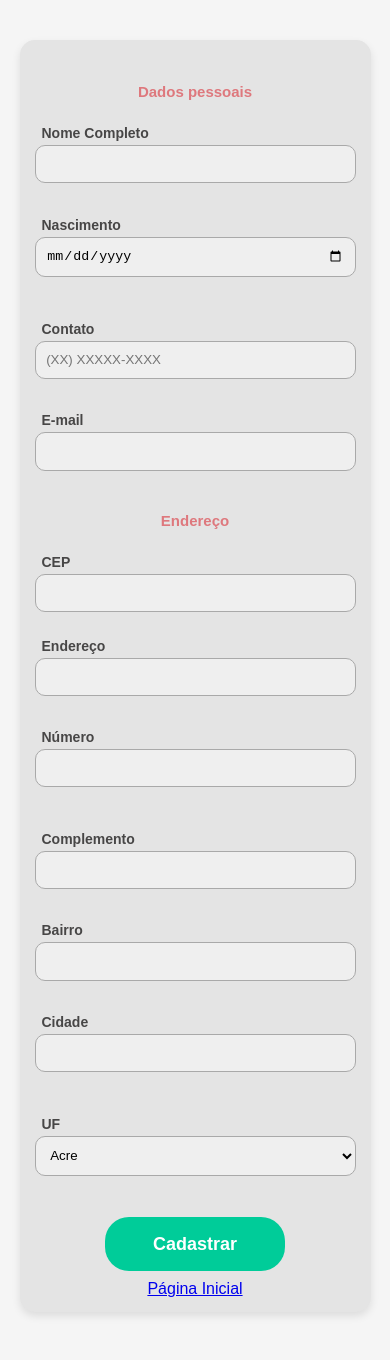
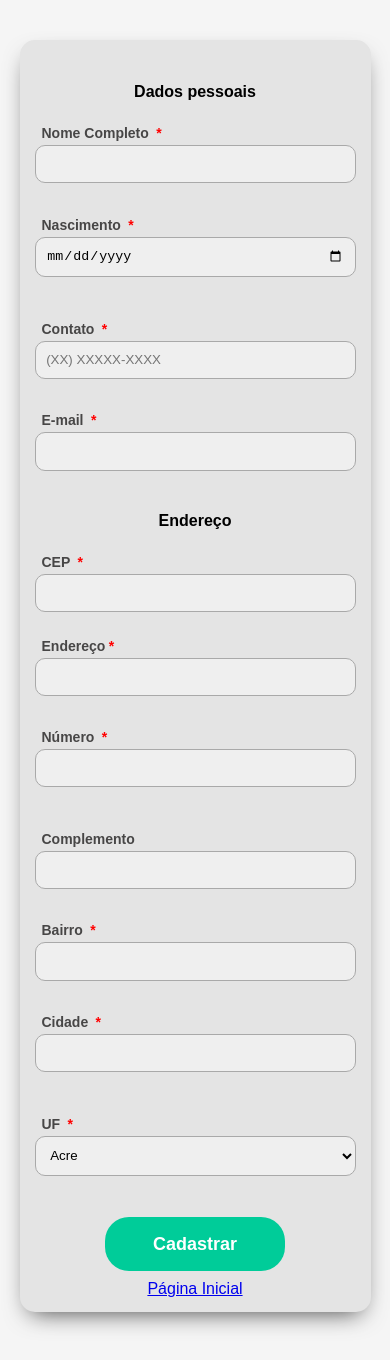
Before and after one commit to Elianehenri/ChicBeauty-02, a plain HTML site: page pages/registerUser.html in a window 390 px wide. Drawn offline with Linux system fonts and the light colour scheme.

Commit message:
revisao do login e register

```diff
--- a/css/registerUser.css
+++ b/css/registerUser.css
@@ -5,7 +5,8 @@
     background-color: var(--cinza-claro); /* Cor de fundo para a seção principal */
     padding: 20px; /* Adiciona espaçamento interno */
     border-radius: 15px; /* Adiciona cantos arredondados */
-    box-shadow: 0 4px 8px rgba(0, 0, 0, 0.1); /* Adiciona sombra */
+    box-shadow: 0 10px 25px -10px rgba(0, 0, 0, 0.75); /* Adiciona sombra */
+
 }
 
 .principal__titulo {
@@ -17,17 +18,15 @@
 
 .principal__subtitulo {
     font-weight: 700;
-    font-size: 17px;
     line-height: 26px;
-    color: var(--primary-color);
+    color: var(--preto);
     margin: 48px 0 32px 0;
 }
 
 .campo__etiqueta {
     display: block;
     font-weight: 700;
-    font-size: 16px;
-    line-height: 24px;
+     line-height: 24px;
     color: var(--cinza);
     margin-left: 1em;
 }
@@ -40,7 +39,11 @@
     margin-bottom: 1em; /* Adiciona espaço abaixo de cada campo */
     background-color: var(--cinza-input); /* Cor de fundo para os campos de entrada */
 }
-
+.required {
+    color: var(--color-erro); /* Cor vermelha para o asterisco */
+    margin-left: 0.25em; /* Pequeno espaçamento à esquerda */
+    font-weight: bold; /* Negrito para destaque */
+}
 .formulario__campo {
     margin: 9.6px 48px 9.6px 0;
     display: flex;
@@ -115,7 +118,7 @@
     }
 
     .principal__subtitulo {
-        font-size: 15px;
+        font-size: 16px;
         margin: 24px 0 16px 0;
         text-align: center;
     }
--- a/pages/registerUser.html
+++ b/pages/registerUser.html
@@ -17,41 +17,41 @@
 
             <h3 class="principal__subtitulo">Dados pessoais</h3>
             <div class="formulario__campo">
-                <label class="campo__etiqueta" for="nome">Nome Completo</label>
+                <label class="campo__etiqueta" for="nome">Nome Completo <span class="required">*</span></label>
                 <input name="nome" id="nome" class="campo__escrita" required />
             </div>
             <div class="formulario__dupla">
                 <div class="formulario__campo">
-                    <label class="campo__etiqueta" for="nascimento">Nascimento</label>
+                    <label class="campo__etiqueta" for="nascimento">Nascimento <span class="required">*</span></label>
                     <input name="nascimento" id="nascimento" type="date" class="campo__escrita" required />
                     <div id="idadeError" class="error-message" style="display: none;">Você deve ser maior de 18 anos para se cadastrar.</div>
 
                 </div>
 
                 <div class="formulario__campo">
-                    <label class="campo__etiqueta" for="telefone">Contato</label>
+                    <label class="campo__etiqueta" for="telefone">Contato <span class="required">*</span></label>
                     <input name="telefone" id="telefone" type="tel" placeholder="(XX) XXXXX-XXXX" class="campo__escrita" required />
                 </div>
             </div>
             <div class="formulario__campo">
-                <label class="campo__etiqueta" for="email">E-mail</label>
+                <label class="campo__etiqueta" for="email">E-mail <span class="required">*</span></label>
                 <input name="email" id="email" type="email" class="campo__escrita" required />
                 <div id="emailError" class="error-message" style="display: none;">Por favor, insira um e-mail válido.</div>
             </div>
 
-            <h3 class="principal__subtitulo">Endereço</h3>
+            <h3 class="principal__subtitulo">Endereço </h3>
             <div class="formulario__campo">
-                <label class="campo__etiqueta" for="cep">CEP</label>
+                <label class="campo__etiqueta" for="cep">CEP <span class="required">*</span></label>
                 <input name="cep" id="cep" class="campo__escrita" required />
                 <div id="erro"></div>
             </div>
             <div class="formulario__campo">
-                <label class="campo__etiqueta" for="endereco">Endereço</label>
+                <label class="campo__etiqueta" for="endereco">Endereço<span class="required">*</span></label>
                 <input name="endereco" id="endereco" class="campo__escrita" required />
             </div>
             <div class="formulario__dupla">
                 <div class="formulario__campo">
-                    <label class="campo__etiqueta" for="numero">Número</label>
+                    <label class="campo__etiqueta" for="numero">Número <span class="required">*</span></label>
                     <input name="numero" id="numero" class="campo__escrita" required />
                 </div>
                 <div class="formulario__campo">
@@ -60,16 +60,16 @@
                 </div>
             </div>
             <div class="formulario__campo">
-                <label class="campo__etiqueta" for="bairro">Bairro</label>
+                <label class="campo__etiqueta" for="bairro">Bairro <span class="required">*</span></label>
                 <input name="bairro" id="bairro" class="campo__escrita" required />
             </div>
             <div class="formulario__dupla">
                 <div class="formulario__campo">
-                    <label class="campo__etiqueta" for="cidade">Cidade</label>
+                    <label class="campo__etiqueta" for="cidade">Cidade <span class="required">*</span></label>
                     <input name="cidade" id="cidade" class="campo__escrita" required />
                 </div>
                 <div class="formulario__campo">
-                    <label class="campo__etiqueta" for="estado">UF</label>
+                    <label class="campo__etiqueta" for="estado">UF <span class="required">*</span></label>
                     <select id="estado" name="estado" class="campo__escrita">
                         <option value="AC">Acre</option>
                         <option value="AL">Alagoas</option>
```
Also changed, not shown: js/login.js (+77 -1 lines), 2 other files.
